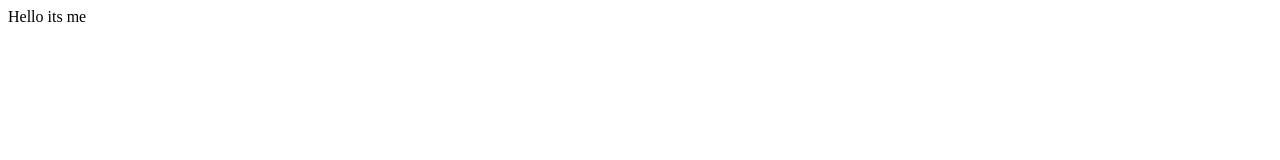
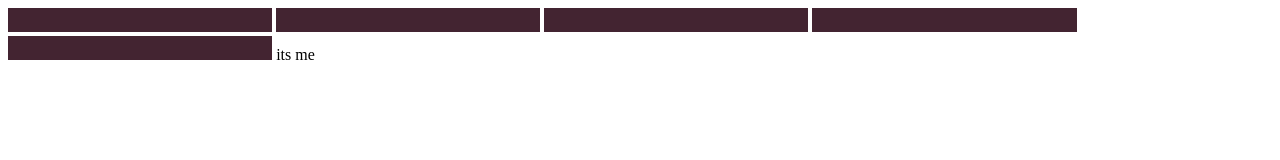
Before and after one commit to BSTreyBridge/Calendar, a plain HTML site: page index.html in a window 1280 px wide. Drawn offline with Linux system fonts and the light colour scheme.

Commit message:
Create 5 days with border

```diff
--- a/index.html
+++ b/index.html
@@ -1,7 +1,22 @@
 <!DOCTYPE html>
 <html>
+<head>
+  <title>Karbon Work Items this week</title>
+  <style>
+    .days {
+      display: inline-block;
+      width: 19%;
+      height: 100%;
+      border: solid 12px #432431;
+    }
+  </style>
+</head>
 <div id="doc">
-Hello
+  <div class="days"></div>
+  <div class="days"></div>
+  <div class="days"></div>
+  <div class="days"></div>
+  <div class="days"></div>
 </div>
 <script>
 const doc = document.getElementById("doc");
```
